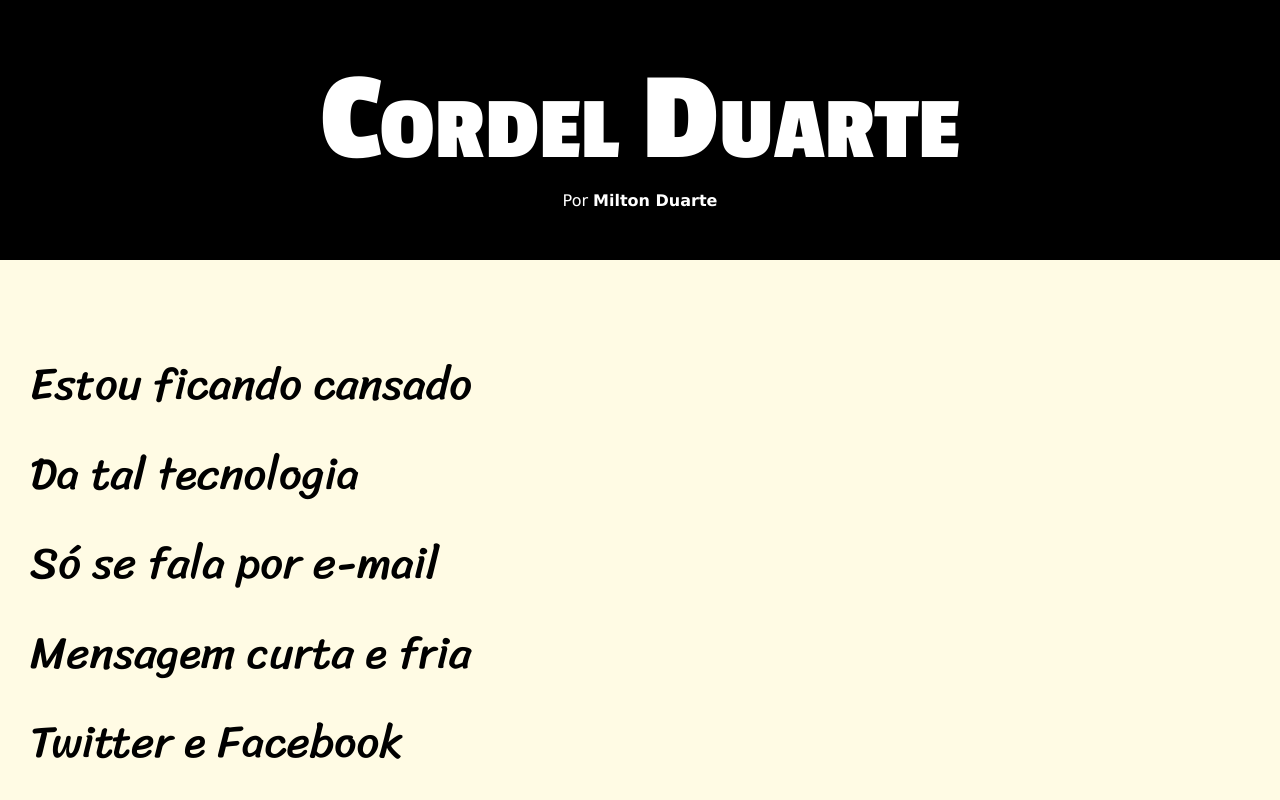
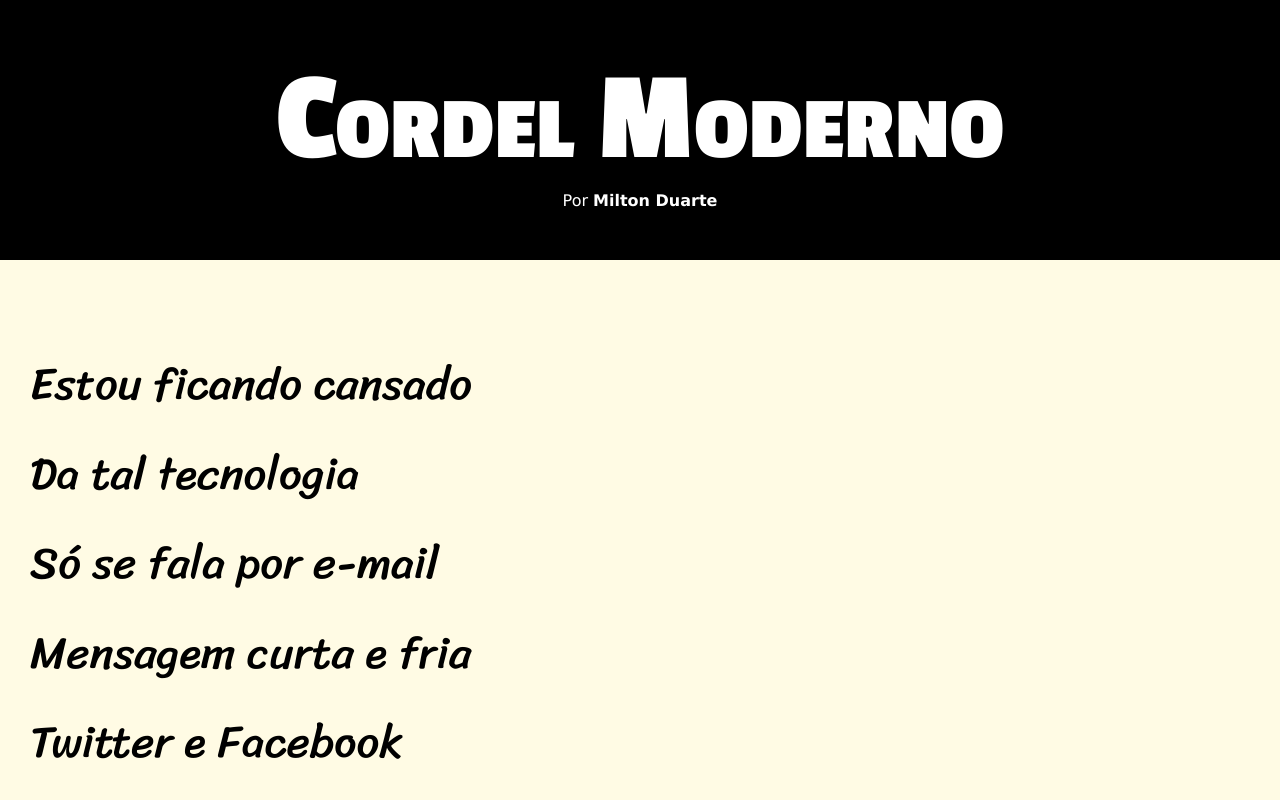
Before and after one commit to DevGhost25/desafio-2, a plain HTML site: page index.html in a window 1280 px wide. Shown: the top 800 px of the page. Drawn offline with Linux system fonts and the light colour scheme.

Commit message:
Alteração site cordel

```diff
--- a/index.html
+++ b/index.html
@@ -10,7 +10,7 @@
 
 <body>
     <header>
-        <h1>Cordel Duarte</h1>
+        <h1>Cordel Moderno</h1>
         <h2>Por <a href="https://www.recantodasletras.com.br/poesias/3186743" target="_blank">Milton Duarte</a></h2>
     </header>
     <main>
```
